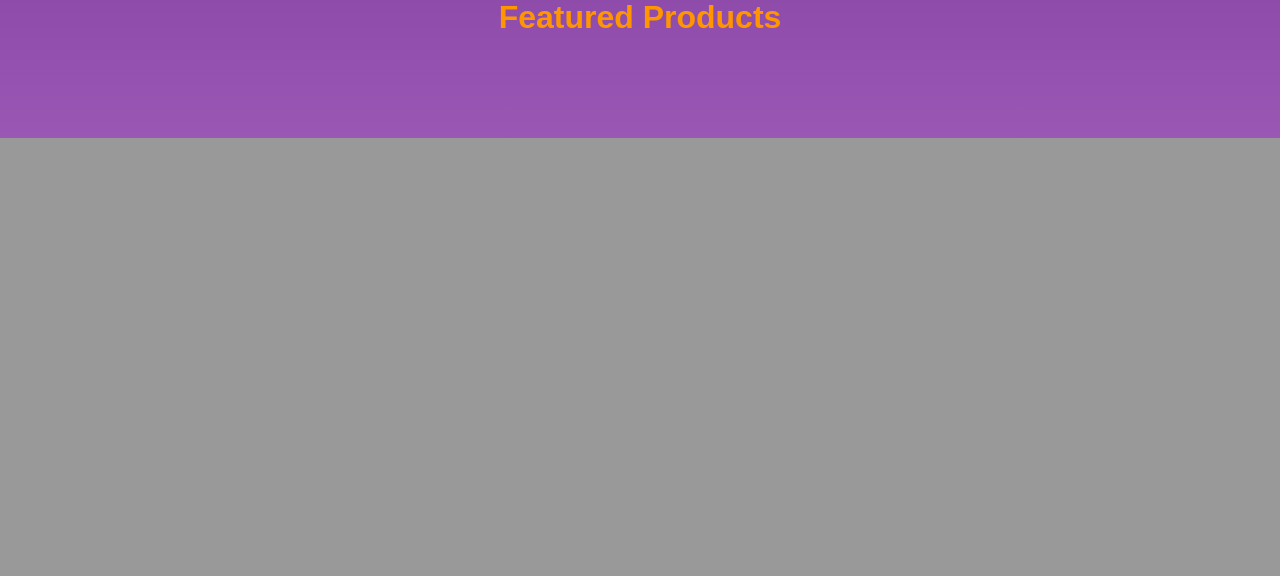
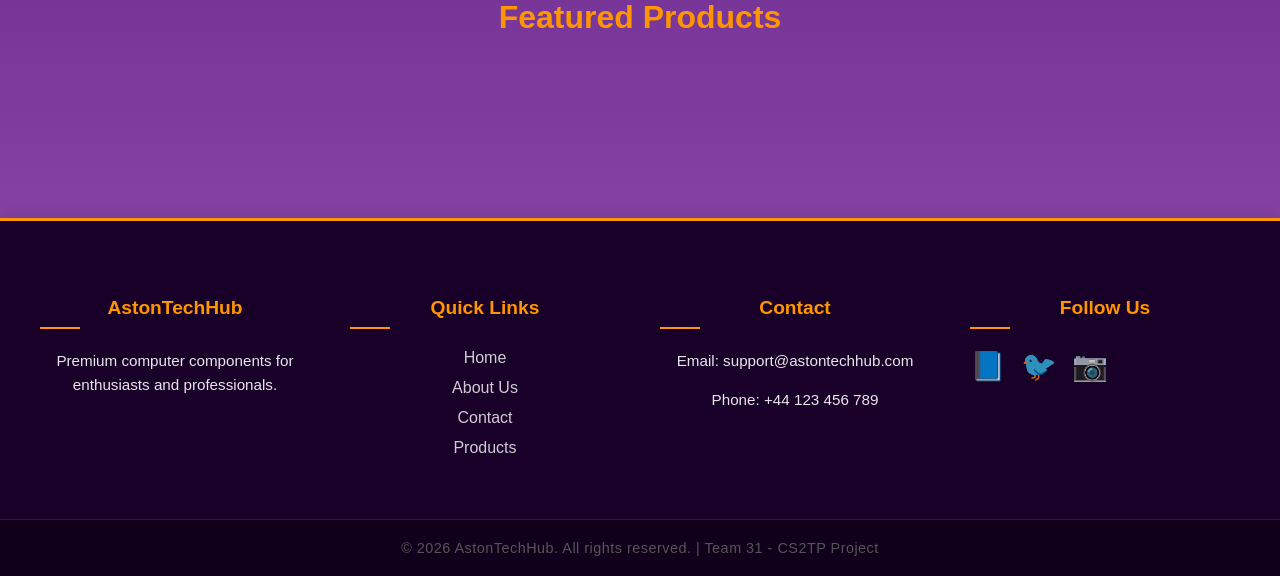
Before and after one commit to Zaid748-collab/Team-31, a Django app: page / in a window 1280 px wide. Shown: the part 915-1491 px from the top of the page. Before the commit the page ends 1053 px from the top, so only its background shows below. Run offline with Django 5.2, Linux system fonts and the light colour scheme; data that the repository does not hold is empty; parts of the project's set-up code (start-up, migrations or seed data) failed here and were passed over.

Commit message:
Updated dark mode and footer with improved styles

```diff
--- a/Team31Project/static/css/base.css
+++ b/Team31Project/static/css/base.css
@@ -704,3 +704,161 @@ body {
         grid-template-columns: repeat(auto-fill, minmax(240px, 1fr));
     }
 }
+/* === FOOTER === */
+.footer {
+    background: var(--navbar-bg);
+    color: var(--text-primary);
+    margin-top: 60px;
+    padding: 40px 0 0;
+    border-top: 1px solid var(--border-color);
+}
+/* === IMPROVED FOOTER STYLES === */
+.footer {
+    background: var(--navbar-bg);
+    color: var(--text-primary);
+    margin-top: 80px;
+    padding: 50px 0 0;
+    border-top: 3px solid var(--accent-secondary);
+    box-shadow: 0 -5px 15px rgba(0,0,0,0.1);
+}
+
+.footer-content {
+    max-width: 1200px;
+    margin: 0 auto;
+    padding: 0 30px;
+    display: grid;
+    grid-template-columns: repeat(4, 1fr);
+    gap: 40px;
+}
+
+.footer-section h4 {
+    color: var(--accent-secondary);
+    margin-bottom: 20px;
+    font-size: 1.2rem;
+    font-weight: 600;
+    position: relative;
+    padding-bottom: 10px;
+}
+
+.footer-section h4::after {
+    content: '';
+    position: absolute;
+    bottom: 0;
+    left: 0;
+    width: 40px;
+    height: 2px;
+    background: var(--accent-secondary);
+}
+
+.footer-section ul {
+    list-style: none;
+    padding: 0;
+    margin: 0;
+}
+
+.footer-section ul li {
+    margin-bottom: 12px;
+}
+
+.footer-section ul li a {
+    color: var(--text-primary);
+    text-decoration: none;
+    transition: all 0.3s;
+    opacity: 0.8;
+}
+
+.footer-section ul li a:hover {
+    color: var(--accent-secondary);
+    opacity: 1;
+    padding-left: 5px;
+}
+
+.footer-section p {
+    color: var(--text-primary);
+    font-size: 0.95rem;
+    line-height: 1.6;
+    opacity: 0.9;
+    margin-bottom: 10px;
+}
+
+.footer-section p i {
+    color: var(--accent-secondary);
+    margin-right: 8px;
+}
+
+.social-links {
+    display: flex;
+    gap: 15px;
+    margin-top: 15px;
+}
+
+.social-links a {
+    color: var(--text-primary);
+    text-decoration: none;
+    font-size: 1.8rem;
+    transition: all 0.3s;
+    opacity: 0.8;
+}
+
+.social-links a:hover {
+    color: var(--accent-secondary);
+    opacity: 1;
+    transform: translateY(-3px);
+}
+
+.footer-bottom {
+    background: rgba(0, 0, 0, 0.3);
+    text-align: center;
+    padding: 20px 0;
+    margin-top: 50px;
+    border-top: 1px solid rgba(255,255,255,0.1);
+}
+
+.footer-bottom p {
+    color: var(--text-muted);
+    font-size: 0.9rem;
+    margin: 0;
+    letter-spacing: 0.5px;
+}
+
+/* Dark mode footer enhancements */
+[data-theme="dark"] .footer {
+    border-top-color: #ffaa33;
+    box-shadow: 0 -5px 20px rgba(255,170,51,0.1);
+}
+
+[data-theme="dark"] .footer-section h4 {
+    color: #ffaa33;
+}
+
+[data-theme="dark"] .footer-section h4::after {
+    background: #ffaa33;
+}
+
+/* Responsive footer */
+@media (max-width: 768px) {
+    .footer-content {
+        grid-template-columns: repeat(2, 1fr);
+        gap: 30px;
+    }
+
+    .footer-section h4::after {
+        left: 50%;
+        transform: translateX(-50%);
+    }
+
+    .footer-section {
+        text-align: center;
+    }
+}
+
+@media (max-width: 480px) {
+    .footer-content {
+        grid-template-columns: 1fr;
+        gap: 30px;
+    }
+
+    .social-links {
+        justify-content: center;
+    }
+}
--- a/Team31Project/templates/base.html
+++ b/Team31Project/templates/base.html
@@ -441,6 +441,47 @@
             });
         });
     </script>
+    <!-- ========================= FOOTER ========================= -->
+    <footer class="footer">
+        <div class="footer-content">
+            <div class="footer-section">
+                <h4>AstonTechHub</h4>
+                <p>Premium computer components for enthusiasts and professionals.</p>
+            </div>
+
+            <div class="footer-section">
+                <h4>Quick Links</h4>
+                <ul>
+                    <li><a href="{% url 'home' %}">Home</a></li>
+                    <li><a href="{% url 'about' %}">About Us</a></li>
+                    <li><a href="{% url 'contact' %}">Contact</a></li>
+                    <li><a href="{% url 'products' %}">Products</a></li>
+                </ul>
+            </div>
+
+            <div class="footer-section">
+                <h4>Contact</h4>
+                <p>Email: support@astontechhub.com</p>
+                <p>Phone: +44 123 456 789</p>
+            </div>
+
+            <div class="footer-section">
+                <h4>Follow Us</h4>
+                <div class="social-links">
+                    <a href="#">📘</a>
+                    <a href="#">🐦</a>
+                    <a href="#">📷</a>
+                </div>
+            </div>
+        </div>
+
+        <div class="footer-bottom">
+            <p>&copy; 2026 AstonTechHub. All rights reserved. | Team 31 - CS2TP Project</p>
+        </div>
+    </footer>
+
+</body>
+</html>
 
 </body>
 
```
